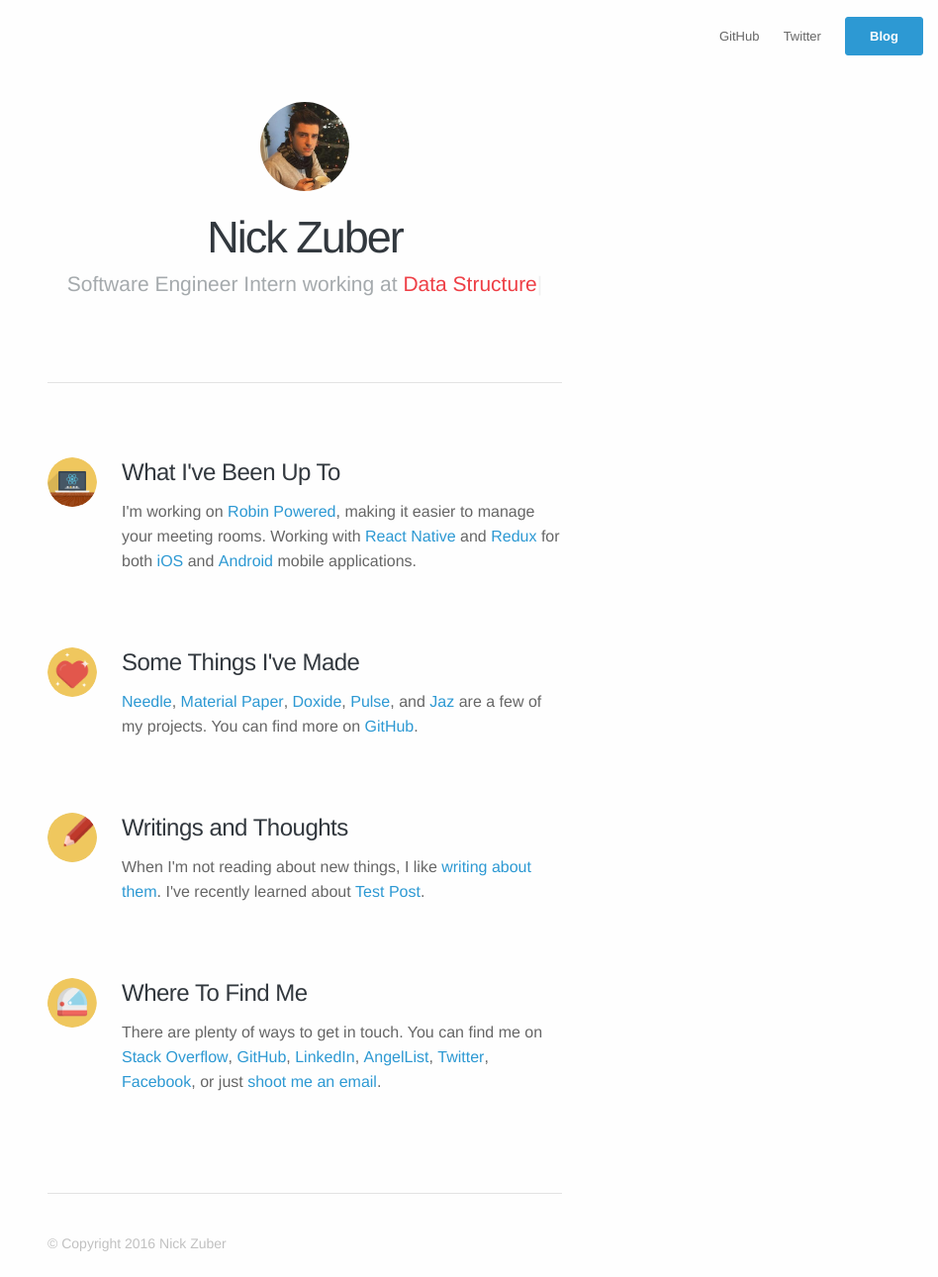
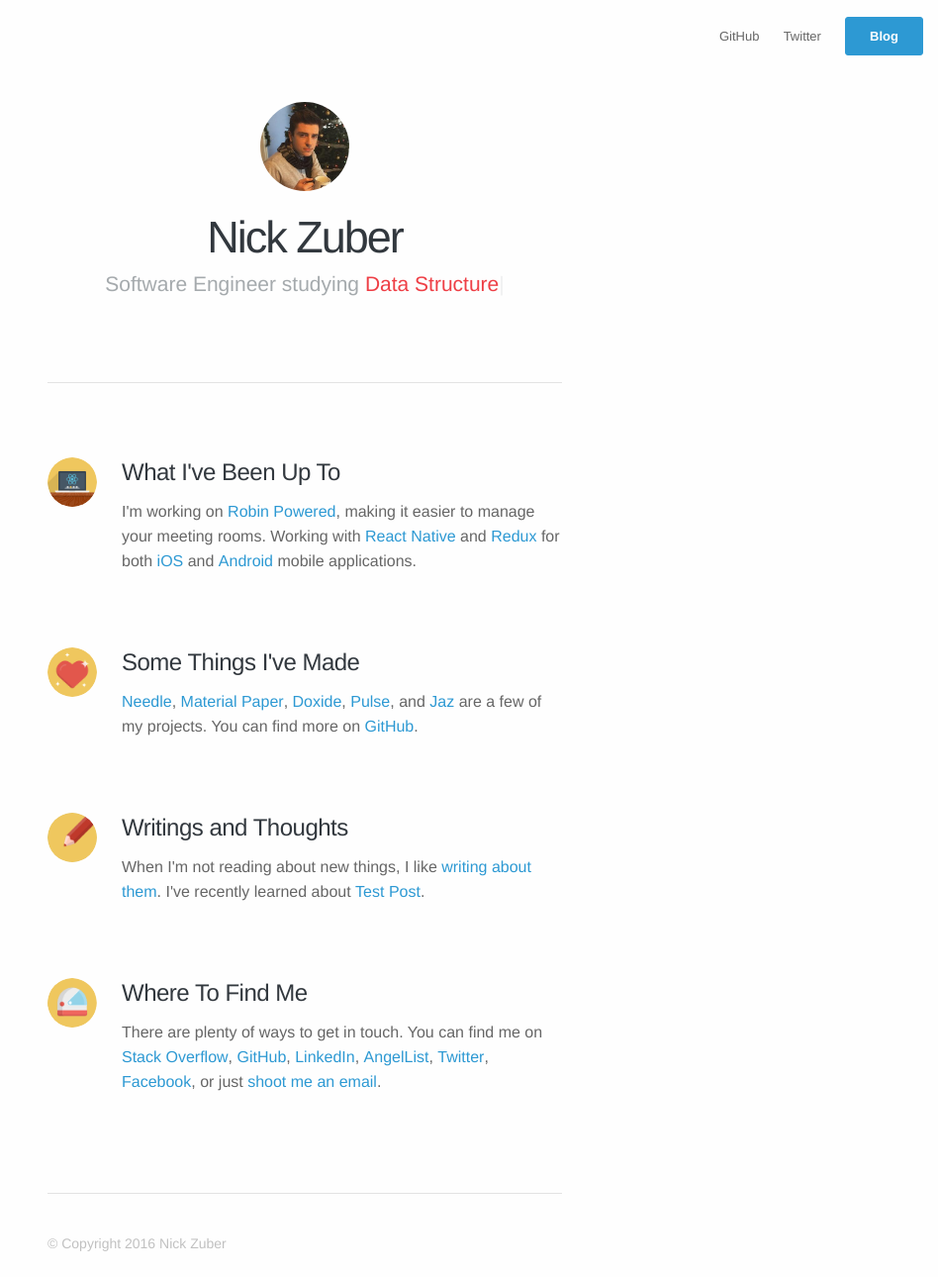
Before and after one commit to nickzuber/nickzuber-v1, a Jekyll site: the page built from src/index.html, in a window 1280 px wide. Shown: the whole page at 99% size, without its empty margins (332-1280 px from the left). Built offline with Jekyll 4.4.1, drawn with Linux system fonts in a browser that asks for light colours.

Commit message:
forgot to update prod config

```diff
--- a/_config.yml
+++ b/_config.yml
@@ -11,9 +11,9 @@
 github_username:  nickzuber
 full_name: Nick Zuber
 
-job_title: Software Engineer Intern
-job_segue: working at
-job_place: Robin
+job_title: Software Engineer
+job_segue: studying
+job_place: JavaScript
 
 permalink: /:categories/:title
 
```
